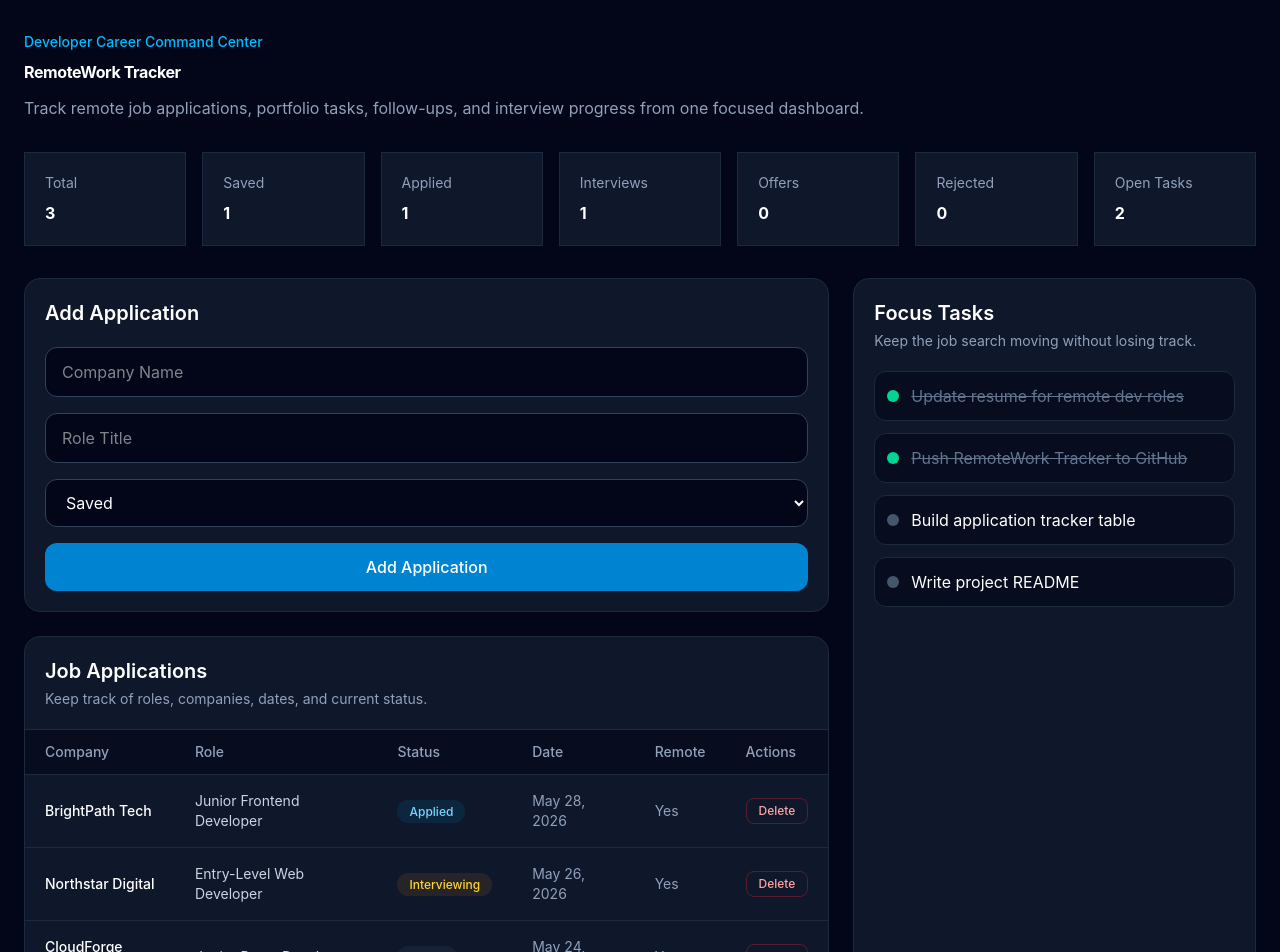
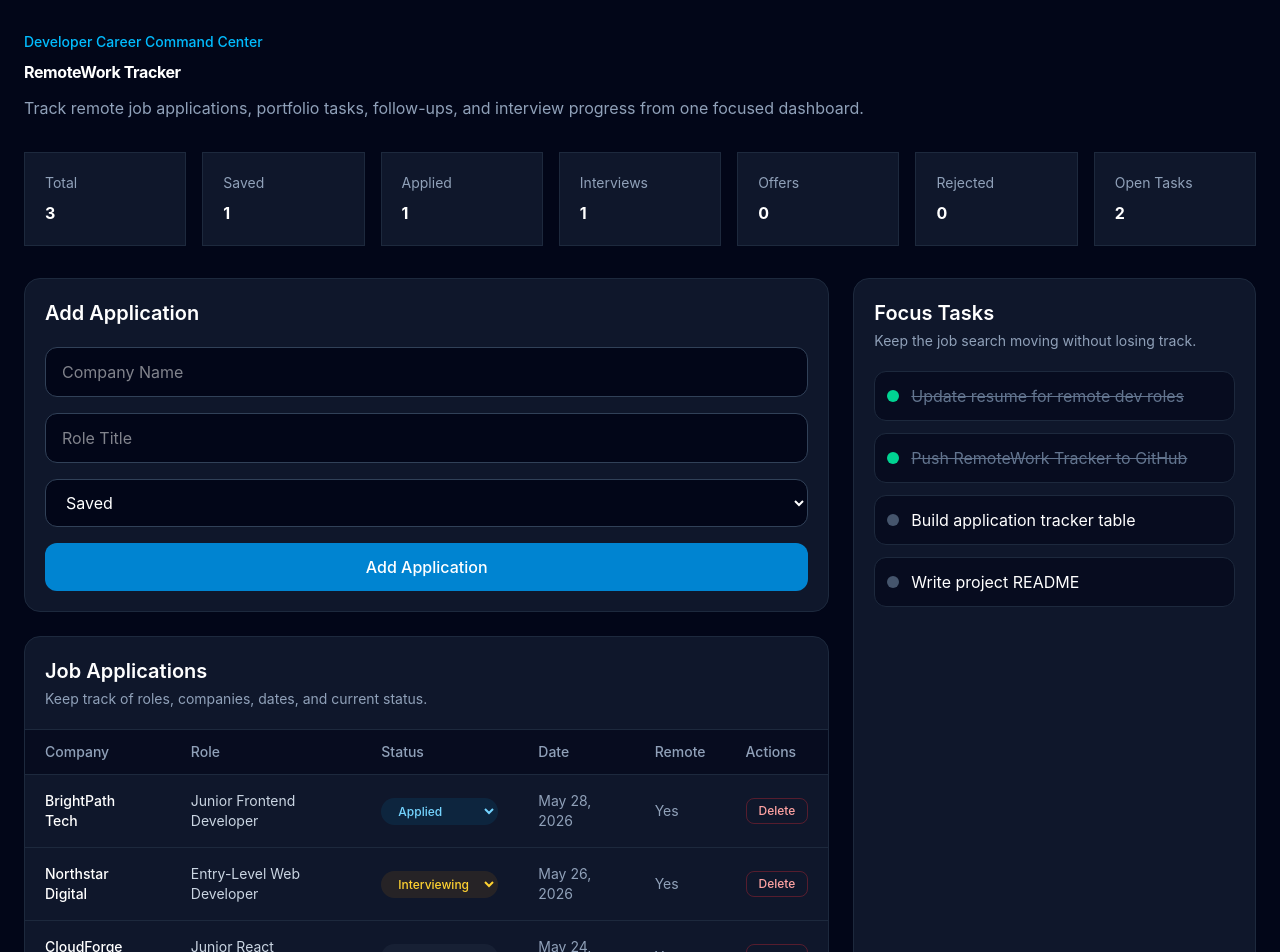
Before and after one commit to Evans-Steven/remote-work-tracker, a React (Vite) app: page / in a window 1280 px wide. Shown: the top 952 px of the page. Built offline with nearby package versions, Linux system fonts and the light colour scheme.

Commit message:
Added application status change on updates

```diff
--- a/src/App.jsx
+++ b/src/App.jsx
@@ -33,6 +33,14 @@ function App() {
 
   function handleDeleteApplication(id) {
     setApplications(applications.filter((app) => app.id !== id))
+  }
+
+  function handleUpdateApplicationStatus(id, newStatus) {
+    setApplications(
+      applications.map((app) =>
+        app.id === id ? { ...app, status: newStatus } : app
+      )
+    )
   }
 
   useEffect(() => {
@@ -84,6 +92,7 @@ function App() {
             <ApplicationTable
               applications={applications}
               onDeleteApplication={handleDeleteApplication}
+              onUpdateApplicationStatus={handleUpdateApplicationStatus}
             />
           </div>
 
--- a/src/components/ApplicationTable.jsx
+++ b/src/components/ApplicationTable.jsx
@@ -1,4 +1,4 @@
-function ApplicationTable({ applications, onDeleteApplication }) {
+function ApplicationTable({ applications, onDeleteApplication, onUpdateApplicationStatus, }) {
 
     function getStatusStyles(status) {
         if (status === "Saved") {
@@ -52,13 +52,21 @@ function ApplicationTable({ applications, onDeleteApplication }) {
                                 <td className="px-5 py-4 font-medium">{app.company}</td>
                                 <td className="px-5 py-4 text-slate-300">{app.role}</td>
                                 <td className="px-5 py-4">
-                                    <span
-                                        className={`rounded-full px-3 py-1 text-xs font-medium ${getStatusStyles(
+                                    <select
+                                        value={app.status}
+                                        onChange={(e) =>
+                                            onUpdateApplicationStatus(app.id, e.target.value)
+                                        }
+                                        className={`rounded-full border border-transparent px-3 py-1 text-xs font-medium outline-none ${getStatusStyles(
                                             app.status
                                         )}`}
                                     >
-                                        {app.status}
-                                    </span>
+                                        <option>Saved</option>
+                                        <option>Applied</option>
+                                        <option>Interviewing</option>
+                                        <option>Offer</option>
+                                        <option>Rejected</option>
+                                    </select>
                                 </td>
                                 <td className="px-5 py-4 text-slate-400">{app.date}</td>
                                 <td className="px-5 py-4 text-slate-400">
```
